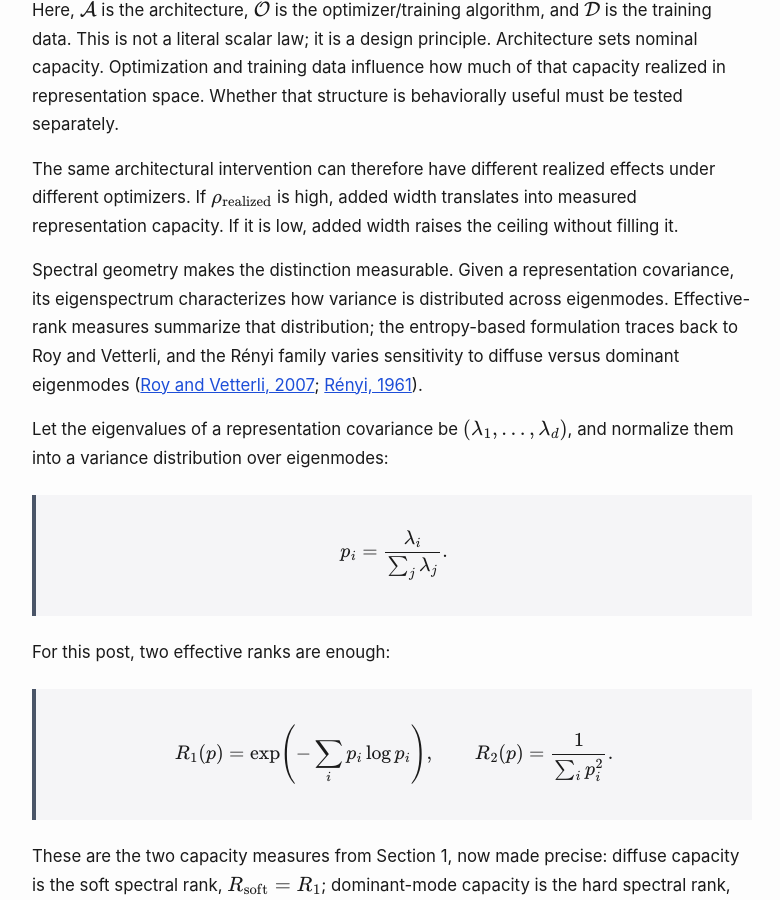
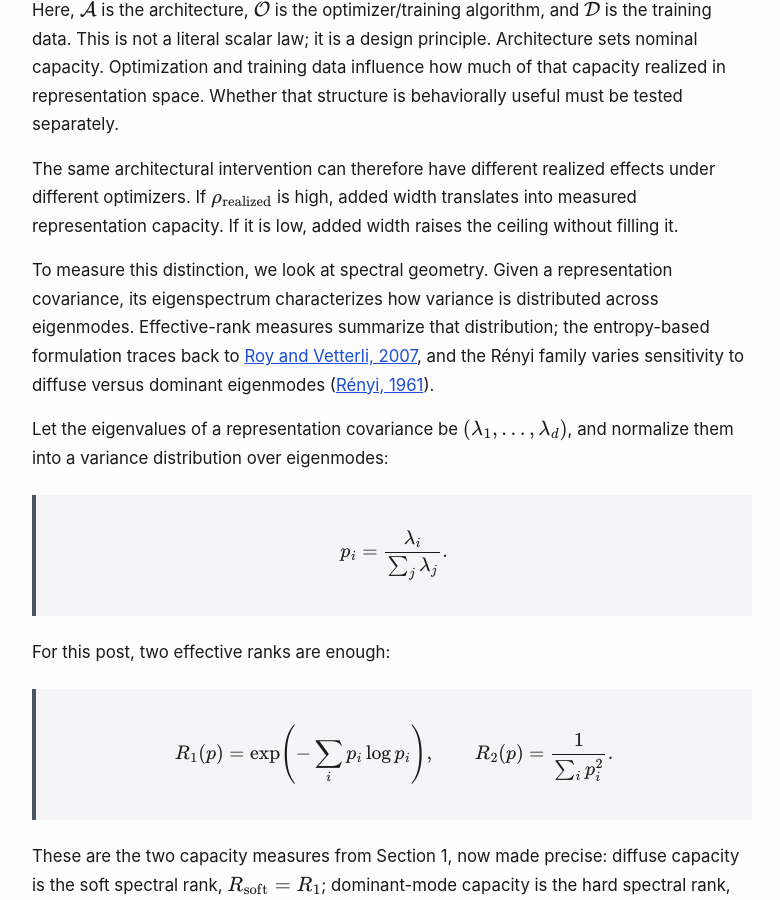
Before and after one commit to optimizer-scaling-laws/optimizer-scaling-laws.github.io, a Jekyll site: the page built from _posts/2026-06-26-architecture-creates-capacity-optimizers-realize-it.md, in a window 1280 px wide and 900 px high, scrolled down 10615 px. Shown: the whole window, without its empty margins (248-1028 px from the left). Built offline with Jekyll 4.4.1, drawn with Linux system fonts in a browser that asks for light colours.

Commit message:
Final Polish to View 2

```diff
--- a/_posts/2026-06-26-architecture-creates-capacity-optimizers-realize-it.md
+++ b/_posts/2026-06-26-architecture-creates-capacity-optimizers-realize-it.md
@@ -429,7 +429,7 @@ Here, $\mathcal{A}$ is the architecture, $\mathcal{O}$ is the optimizer/training
 
 The same architectural intervention can therefore have different realized effects under different optimizers. If $\rho_{\mathrm{realized}}$ is high, added width translates into measured representation capacity. If it is low, added width raises the ceiling without filling it.
 
-Spectral geometry makes the distinction measurable. Given a representation covariance, its eigenspectrum characterizes how variance is distributed across eigenmodes. Effective-rank measures summarize that distribution; the entropy-based formulation traces back to Roy and Vetterli, and the Rényi family varies sensitivity to diffuse versus dominant eigenmodes (<a href="https://www.eurasip.org/Proceedings/Eusipco/Eusipco2007/Papers/a5p-h05.pdf" target="_blank" rel="noopener noreferrer">Roy and Vetterli, 2007</a>; <a href="https://projecteuclid.org/ebooks/berkeley-symposium-on-mathematical-statistics-and-probability/On-Measures-of-Entropy-and-Information/chapter/On-Measures-of-Entropy-and-Information/bsmsp/1200512181" target="_blank" rel="noopener noreferrer">Rényi, 1961</a>).
+To measure this distinction, we look at spectral geometry. Given a representation covariance, its eigenspectrum characterizes how variance is distributed across eigenmodes. Effective-rank measures summarize that distribution; the entropy-based formulation traces back to <a href="https://www.eurasip.org/Proceedings/Eusipco/Eusipco2007/Papers/a5p-h05.pdf" target="_blank" rel="noopener noreferrer">Roy and Vetterli, 2007</a>, and the Rényi family varies sensitivity to diffuse versus dominant eigenmodes (<a href="https://projecteuclid.org/ebooks/berkeley-symposium-on-mathematical-statistics-and-probability/On-Measures-of-Entropy-and-Information/chapter/On-Measures-of-Entropy-and-Information/bsmsp/1200512181" target="_blank" rel="noopener noreferrer">Rényi, 1961</a>).
 
 Let the eigenvalues of a representation covariance be $(\lambda_1, \ldots, \lambda_d)$, and normalize them into a variance distribution over eigenmodes:
 
```
